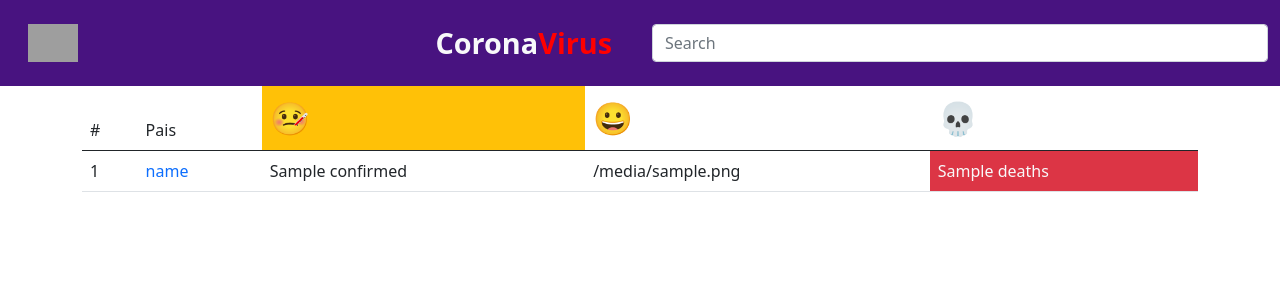
After one commit to MoisesHDAndrade/CoronaVirus-Visualizer, a Django app: page /cases/ in a window 1280 px wide. The commit adds this page. Shown: the top 300 px of the page. Run offline with Django 3.2, Linux system fonts and the light colour scheme; tables that the repository leaves empty hold one stand-in row (values such as "Sample post"); a database or web service that is not in the repository returns one stand-in record (values such as "Sample title"); data that the repository does not hold is empty; some libraries are stand-ins or nearby versions; grey boxes are pictures that could not be loaded.

Commit message:
added order by death, confirmed  cases and recover

```diff
--- a/dados/corona/templates/base.html
+++ b/dados/corona/templates/base.html
@@ -1,15 +1,13 @@
 <!DOCTYPE html>
 <html>
 <head>
-	<link href="https://stackpath.bootstrapcdn.com/bootstrap/4.4.1/css/bootstrap.min.css" rel="stylesheet" integrity="sha384-Vkoo8x4CGsO3+Hhxv8T/Q5PaXtkKtu6ug5TOeNV6gBiFeWPGFN9MuhOf23Q9Ifjh" crossorigin="anonymous">
-    <link href="https://fonts.googleapis.com/css?family=Oswald:200,300,400,500,600,700&display=swap" rel="stylesheet">
-	<link href="https://fonts.googleapis.com/css?family=Raleway:400,800&display=swap" rel="stylesheet">
+	<link rel="stylesheet" href="https://cdnjs.cloudflare.com/ajax/libs/twitter-bootstrap/5.0.0-beta1/css/bootstrap.min.css">
+    <link rel="stylesheet" href="https://cdnjs.cloudflare.com/ajax/libs/font-awesome/5.15.2/css/all.min.css">
     <meta name="viewport" content="width=device-width, initial-scale=1, shrink-to-fit=yes">
     <title>Corona Virus Visualizer</title>
 <style>
 *{
-    font-family: 'Raleway', sans-serif;
-    font-weight: 400
+    font-weight: lighter;
 }
 
 .nav-color-bg{
@@ -51,20 +49,18 @@
 }
 .emoji-head{
     font-size: 2rem;
+    font-weight:300
 }
 
 .table-responsive{
     overflow: scroll;
 }
-.zoom{
-
-}
 
 .zoom:hover{
-    transform: scale(0.9);
+    /* transform: scale(1.1);
     z-index: 1;
     font-size: 1.5rem;
-    align-items: center;
+    align-items: center; */
 }
 
 tbody{
@@ -72,12 +68,16 @@ tbody{
 }
 </style>
 
+{% block css %}
+
+{% endblock css %}
+
 </head>
 <body>
-	<nav class="navbar  navbar-light navbar-expand-lg nav-color-bg sticky-top">
+	<nav class="navbar  navbar-light navbar-expand-lg nav-color-bg ">
 		<div class="container-fluid">
-            <span><img class="img-logo m-3"  src="https://i.ibb.co/VMVRNwG/Coronavirus-Germs-PNG-File.png" alt="Coronavirus-Germs-PNG-File" border="0"></span>
-			<a href="{% url 'covid:index' %}"class="navbar-brand text-light nav-font-size">Corona<span class="span-logo">Virus</span></a>
+            <span><img class="img-logo m-3"  src="https://i.ibb.co/VMVRNwG/Coronavirus-Germs-PNG-File.png" alt="Coronavirus-Germs-PNG-File" ></span>
+			<a href="{% url 'covid:alphabetic' %}"class="navbar-brand text-light nav-font-size">Corona<span class="span-logo">Virus</span></a>
 		</div>
 		<div class="container-fluid">
             <form class=" form-inline mt-3 mb-3 nav-search "  action="{% url 'covid:search' %}">
@@ -94,9 +94,14 @@ tbody{
         {% endblock main %}
 	</div>
 
+
+    {% block js %}
+
+    {% endblock js %}
+
 </body>
-<script src="https://stackpath.bootstrapcdn.com/bootstrap/4.4.1/js/bootstrap.min.js" integrity="sha384-wfSDF2E50Y2D1uUdj0O3uMBJnjuUD4Ih7YwaYd1iqfktj0Uod8GCExl3Og8ifwB6" crossorigin="anonymous"></script>
-<script src="https://stackpath.bootstrapcdn.com/bootstrap/4.4.1/js/bootstrap.bundle.min.js" integrity="sha384-6khuMg9gaYr5AxOqhkVIODVIvm9ynTT5J4V1cfthmT+emCG6yVmEZsRHdxlotUnm" crossorigin="anonymous"></script>
+<script src="https://cdnjs.cloudflare.com/ajax/libs/popper.js/2.5.4/umd/popper.min.js"></script>
+<script src="https://cdnjs.cloudflare.com/ajax/libs/twitter-bootstrap/5.0.0-beta1/js/bootstrap.min.js"></script>
 <script
   src="https://code.jquery.com/jquery-3.4.1.js"
   integrity="sha256-WpOohJOqMqqyKL9FccASB9O0KwACQJpFTUBLTYOVvVU="
--- /dev/null
+++ b/dados/corona/templates/cases.html
@@ -0,0 +1,28 @@
+{% extends 'base.html' %}
+{% block main %}
+<div class="text-center">{% include 'messages.html' %}</div>
+
+<table class="table table-responsive-xl table-hover">
+			<thead class="sticky-top">
+				<tr class="">
+                    <th>#</th>
+					<th>Pais</th>
+					<th class="emoji-head font-weight-light {%if 'cases' in request.path%}bg-warning text-dark{%endif%}"> <a class="text-decoration-none text-reset" href="{% url 'covid:cases' %}">🤒</a></th>
+					<th class="emoji-head font-weight-light {%if 'recovered' in request.path%}bg-success text-white{%endif%}"><a class="text-decoration-none text-reset" href="{% url 'covid:recovered' %}">😀</a></th>
+					<th class="emoji-head font-weight-light {%if 'deaths' in request.path%}bg-dark text-white{%endif%}"><a class="text-decoration-none text-reset" href="{% url 'covid:deaths' %}">💀</a></th>
+				</tr>
+			</thead>
+			<tbody>
+
+				{%  for chave, valor in obj %}
+				<tr class="zoom">
+                    <th>{{forloop.counter}}</th>
+					<th><a class="text-decoration-none" href="{% url 'covid:search' %}?termo={{chave}}">{{chave}}</a></strong></th>
+					<td class="">{{valor.confirmed}}</td>
+					<td>{{valor.recovered}}</td>
+					<td class="bg-danger text-light">{{valor.deaths}}</td>
+				</tr>
+				{% endfor %}
+			</tbody>
+		</table>
+{% endblock main %}
--- a/dados/corona/urls.py
+++ b/dados/corona/urls.py
@@ -4,6 +4,10 @@ from . import views
 app_name = 'covid'
 urlpatterns = [
 
-    path('', views.visualiza, name='index'),
+
+    path('', views.alphabetic_order, name='alphabetic'),
+    path('deaths/', views.ordered_deaths, name='deaths'),
+    path('cases/', views.ordered_confirmed, name='cases'),
+    path('recovered/', views.ordered_recovered, name='recovered'),
     path('search/', views.search_corona, name='search')
 ]
--- a/dados/corona/views.py
+++ b/dados/corona/views.py
@@ -17,6 +17,7 @@ def visualiza(request):
     contador = 0
     for item in retorno.values():
         last_index.append(item[-1])
+
         total_confirmed.append(item[-1]['confirmed'])
         total_deaths.append(item[-1]['deaths'])
         total_recovered.append(item[-1]['recovered'])
@@ -24,10 +25,37 @@ def visualiza(request):
     for key in retorno.keys():
         atual[key] = last_index[contador]
         contador +=1
+
+    ordered_by_confirmed_cases = ((valor for  valor in sorted(atual.items(), key=lambda item:item[1]['confirmed'], reverse=True)))
+    ordered_by_confirmed_deaths = ((valor for  valor in sorted(atual.items(), key=lambda item:item[1]['deaths'], reverse=True)))
+    ordered_by_confirmed_recovered = ((valor for  valor in sorted(atual.items(), key=lambda item:item[1]['recovered'], reverse=True)))
+
+
+
+
     total = {'confirmed': sum(total_confirmed),
              'deaths': sum(total_deaths), 'recovered': sum(total_recovered), }
-    return render(request, 'covid.html', {'obj': atual, 'total': total,} )
+    cases = {'cases': atual, 'total': total}
+    return cases
 
+def alphabetic_order(request):
+    cases = visualiza(request)
+    return render(request, 'covid.html', {'obj':cases})
+
+def ordered_deaths(request):
+    cases = visualiza(request)
+    ordered_by_confirmed_deaths = (valor for  valor in sorted(cases['cases'].items(), key=lambda item:item[1]['deaths'], reverse=True))
+    return render(request, 'cases.html', {'obj':ordered_by_confirmed_deaths})
+
+def ordered_confirmed(request):
+    cases = visualiza(request)
+    ordered_by_confirmed_cases = (valor for  valor in sorted(cases['cases'].items(), key=lambda item:item[1]['confirmed'], reverse=True))
+    return render(request, 'cases.html', {'obj':ordered_by_confirmed_cases})
+
+def ordered_recovered(request):
+    cases = visualiza(request)
+    ordered_by_recovered = (valor for  valor in sorted(cases['cases'].items(), key=lambda item:item[1]['recovered'], reverse=True))
+    return render(request, 'cases.html', {'obj':ordered_by_recovered})
 
 def search_corona(request):
     url = 'https://pomber.github.io/covid19/timeseries.json'
@@ -50,5 +78,5 @@ def search_corona(request):
         except Exception as e:
             print('Error'+str(e))
 
-    print(noticia)
+
     return render(request, 'search.html', {'obj': termo, 'info': info, 'noticias': noticia})
```
Also changed, not shown: dados/corona/templates/covid.html (+21 -9 lines).
